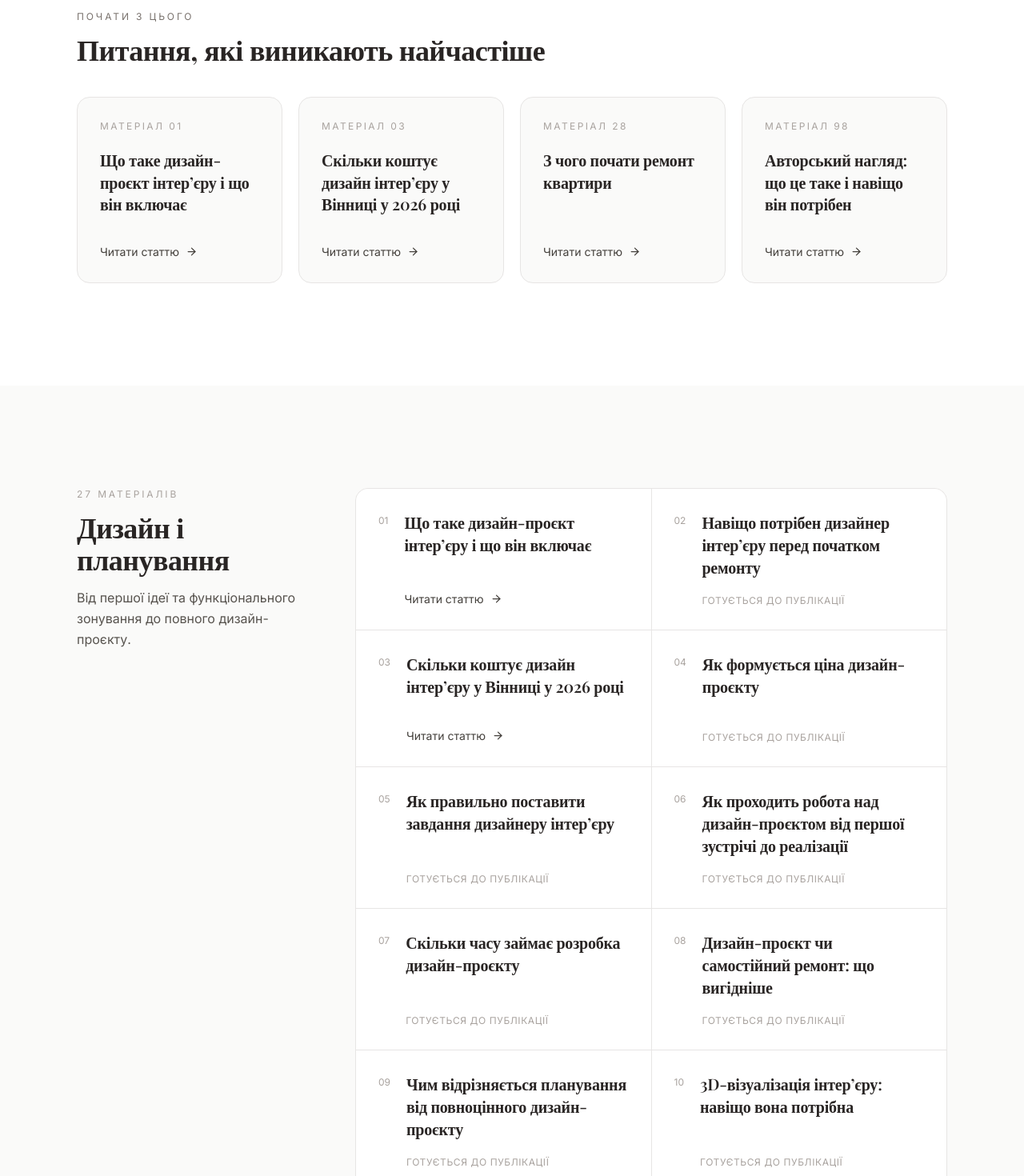
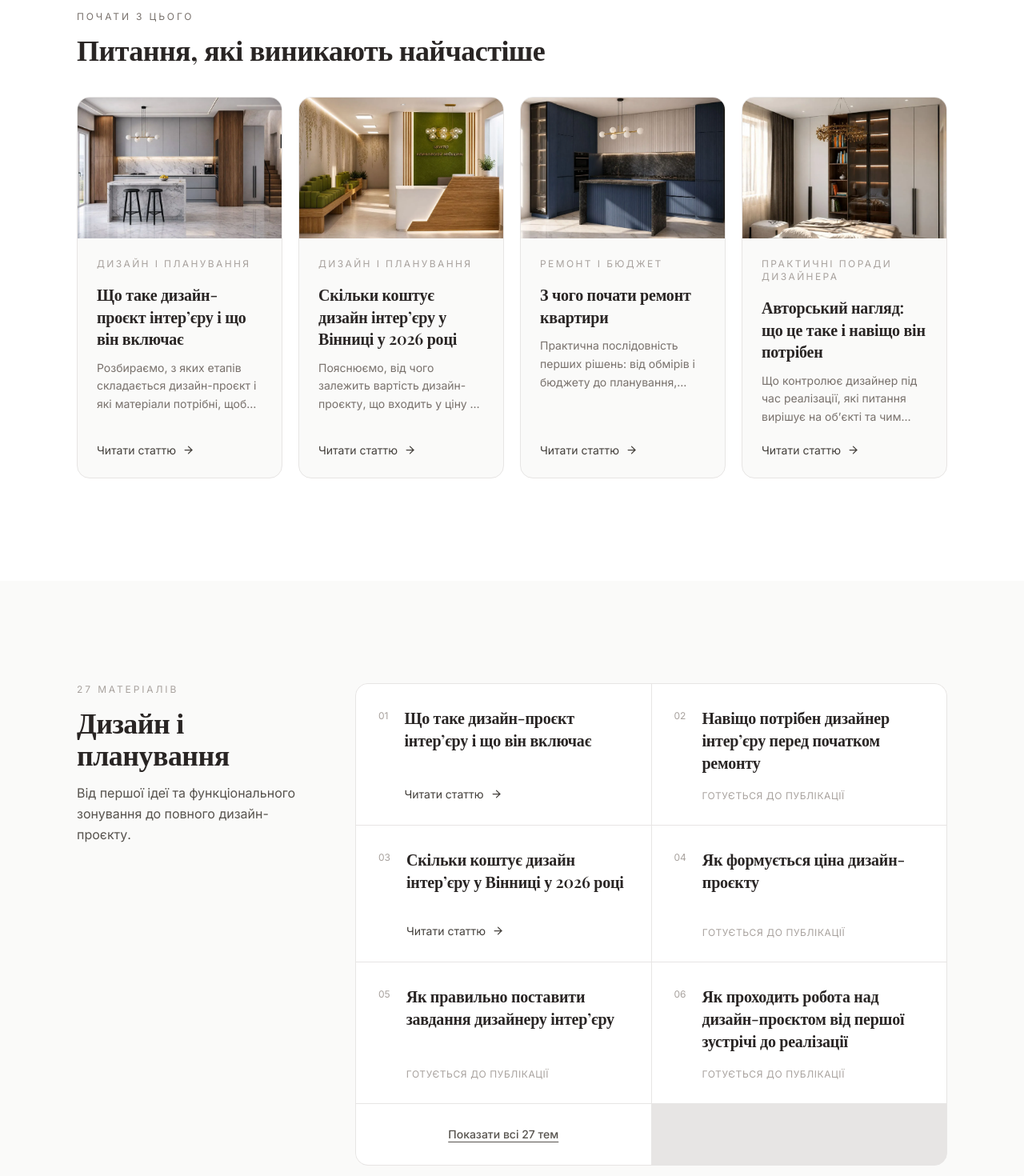
Before and after one commit to certdep-spec/irina-design, a React (Vite) app: page /useful in a window 1280 px wide. Shown: the part 960-2430 px from the top of the page at 80% size. Built offline with nearby package versions, Linux system fonts and the light colour scheme.

Commit message:
Polish useful section and align production SEO

```diff
--- a/src/data/usefulArticles.ts
+++ b/src/data/usefulArticles.ts
@@ -21,6 +21,7 @@ export interface UsefulArticle {
   featured?: boolean;
   published?: boolean;
   updatedAt?: string;
+  cover?: string;
 }
 export const usefulCategories: UsefulCategory[] = [
   {
@@ -177,30 +178,34 @@ const slugify = (value: string) =>
     .replace(/['’]/g, "")
     .replace(/[^a-zа-яіїєґ0-9]+/giu, "-")
     .replace(/^-+|-+$/g, "");
-const published: Record<number, Pick<UsefulArticle, "slug" | "excerpt" | "updatedAt">> = {
+const published: Record<number, Pick<UsefulArticle, "slug" | "excerpt" | "updatedAt" | "cover">> = {
   1: {
     slug: "shcho-take-dyzain-proiekt-interieru",
     excerpt:
       "Розбираємо, з яких етапів складається дизайн-проєкт і які матеріали потрібні, щоб ремонт був передбачуваним.",
     updatedAt: "2026-08-28",
+    cover: "/archives/living/001.webp",
   },
   3: {
     slug: "skilky-koshtuie-dyzain-interieru-u-vinnytsi",
     excerpt:
       "Пояснюємо, від чого залежить вартість дизайн-проєкту, що входить у ціну та як коректно порівнювати пропозиції дизайнерів.",
     updatedAt: "2026-08-28",
+    cover: "/archives/comercial/к001.webp",
   },
   28: {
     slug: "z-choho-pochaty-remont-kvartyry",
     excerpt:
       "Практична послідовність перших рішень: від обмірів і бюджету до планування, кошторису та старту будівельних робіт.",
     updatedAt: "2026-08-28",
+    cover: "/archives/kitchen/001.webp",
   },
   98: {
     slug: "avtorskyi-nahliad-shcho-tse-i-navishcho",
     excerpt:
       "Що контролює дизайнер під час реалізації, які питання вирішує на об’єкті та чим авторський нагляд не є технічним наглядом.",
     updatedAt: "2026-08-28",
+    cover: "/archives/wardrobe/001.webp",
   },
 };
 
@@ -213,6 +218,7 @@ export const usefulArticles: UsefulArticle[] = raw.map(([id, category, title, fe
   excerpt: published[id]?.excerpt ?? "Тема запланована в редакційному календарі.",
   published: Boolean(published[id]),
   updatedAt: published[id]?.updatedAt,
+  cover: published[id]?.cover,
 }));
 export const publishedUsefulArticles = usefulArticles.filter(article => article.published);
 export const getUsefulCategory = (id: UsefulCategoryId) =>
--- a/src/pages/Useful.tsx
+++ b/src/pages/Useful.tsx
@@ -3,6 +3,7 @@ import { Helmet } from "react-helmet-async";
 import { Link } from "react-router-dom";
 import { FiArrowRight, FiSearch } from "react-icons/fi";
 import { Reveal } from "../components/Reveal";
+import { Image } from "../components/Image";
 import {
   publishedUsefulArticles,
   usefulArticles,
@@ -10,11 +11,12 @@ import {
   type UsefulCategoryId,
 } from "../data/usefulArticles";
 
-const SITE_URL = "https://irina-design.netlify.app";
+const SITE_URL = "https://irina-design.vercel.app";
 
 const Useful: React.FC = () => {
   const [query, setQuery] = useState("");
   const [activeCategory, setActiveCategory] = useState<UsefulCategoryId | "all">("all");
+  const [expandedCategories, setExpandedCategories] = useState<Set<UsefulCategoryId>>(new Set());
   const normalizedQuery = query.trim().toLocaleLowerCase("uk-UA");
 
   const filteredArticles = useMemo(
@@ -123,15 +125,32 @@ const Useful: React.FC = () => {
               {featured.map(article => (
                 <article
                   key={article.id}
-                  className="min-h-[230px] rounded-2xl border border-stone-200 bg-stone-50 p-7 flex flex-col"
+                  className="group min-h-[390px] rounded-2xl border border-stone-200 bg-stone-50 overflow-hidden flex flex-col"
                 >
-                  <span className="text-xs tracking-[0.2em] uppercase text-stone-400 mb-5">
-                    Матеріал {String(article.id).padStart(2, "0")}
-                  </span>
-                  <h3 className="text-xl font-serif font-semibold leading-snug text-stone-800 mb-4">
-                    {article.title}
-                  </h3>
-                  <ArticleState article={article} />
+                  <Link
+                    to={`/useful/${article.slug}`}
+                    className="block h-44 overflow-hidden"
+                    aria-label={`Читати: ${article.title}`}
+                  >
+                    <Image
+                      baseSrc={article.cover ?? ""}
+                      alt=""
+                      loading="lazy"
+                      className="transition-transform duration-700 group-hover:scale-[1.04]"
+                    />
+                  </Link>
+                  <div className="p-6 flex flex-col flex-1">
+                    <span className="text-xs tracking-[0.2em] uppercase text-stone-400 mb-4">
+                      {usefulCategories.find(category => category.id === article.category)?.title}
+                    </span>
+                    <h3 className="text-xl font-serif font-semibold leading-snug text-stone-800 mb-3">
+                      {article.title}
+                    </h3>
+                    <p className="text-sm text-stone-500 leading-relaxed line-clamp-3">
+                      {article.excerpt}
+                    </p>
+                    <ArticleState article={article} />
+                  </div>
                 </article>
               ))}
             </div>
@@ -192,6 +211,9 @@ const Useful: React.FC = () => {
             <div className="space-y-16">
               {usefulCategories.map(category => {
                 const articles = usefulArticles.filter(article => article.category === category.id);
+                const visibleArticles = expandedCategories.has(category.id)
+                  ? articles
+                  : articles.slice(0, 6);
                 return (
                   <section key={category.id} id={category.id} className="scroll-mt-32">
                     <div className="grid grid-cols-1 lg:grid-cols-[300px_1fr] gap-8 lg:gap-12">
@@ -205,7 +227,7 @@ const Useful: React.FC = () => {
                         <p className="text-stone-600 leading-relaxed">{category.description}</p>
                       </div>
                       <div className="grid grid-cols-1 md:grid-cols-2 gap-px bg-stone-200 border border-stone-200 rounded-2xl overflow-hidden">
-                        {articles.map(article => (
+                        {visibleArticles.map(article => (
                           <article
                             key={article.id}
                             className="bg-white p-6 md:p-7 min-h-[170px] flex gap-5"
@@ -221,6 +243,27 @@ const Useful: React.FC = () => {
                             </div>
                           </article>
                         ))}
+                        {articles.length > 6 && (
+                          <div className="bg-white p-6 md:p-7 flex items-center justify-center">
+                            <button
+                              type="button"
+                              onClick={() =>
+                                setExpandedCategories(current => {
+                                  const next = new Set(current);
+                                  next.has(category.id)
+                                    ? next.delete(category.id)
+                                    : next.add(category.id);
+                                  return next;
+                                })
+                              }
+                              className="text-sm font-medium underline underline-offset-4 text-stone-600 hover:text-stone-950"
+                            >
+                              {expandedCategories.has(category.id)
+                                ? "Згорнути список"
+                                : `Показати всі ${articles.length} тем`}
+                            </button>
+                          </div>
+                        )}
                       </div>
                     </div>
                   </section>
--- a/src/pages/UsefulArticle.tsx
+++ b/src/pages/UsefulArticle.tsx
@@ -5,7 +5,7 @@ import { FiArrowLeft, FiArrowRight, FiCheck } from "react-icons/fi";
 import { getUsefulCategory, usefulArticles } from "../data/usefulArticles";
 import { usefulArticleContent } from "../data/usefulArticleContent";
 
-const SITE_URL = "https://irina-design.netlify.app";
+const SITE_URL = "https://irina-design.vercel.app";
 
 const UsefulArticle: React.FC = () => {
   const { slug } = useParams<{ slug: string }>();
--- a/vite.config.ts
+++ b/vite.config.ts
@@ -7,7 +7,7 @@ import { fileURLToPath } from "url";
 import path from "path";
 
 const __dirname = path.dirname(fileURLToPath(import.meta.url));
-const SITE_URL = "https://irina-design.netlify.app";
+const SITE_URL = "https://irina-design.vercel.app";
 
 export default defineConfig(() => ({
   base: process.env.BASE_PATH || "/",
@@ -15,7 +15,21 @@ export default defineConfig(() => ({
     react(),
     ViteImageOptimizer({ webp: { quality: 80 } }),
     visualizer({ filename: "stats.html", open: false, gzipSize: true }),
-    Sitemap({ hostname: SITE_URL, dynamicRoutes: ["/about", "/portfolio", "/services", "/useful", "/useful/shcho-take-dyzain-proiekt-interieru", "/contact"], exclude: ["/404", "/google5b6109d09ed90c5a"] }),
+    Sitemap({
+      hostname: SITE_URL,
+      dynamicRoutes: [
+        "/about",
+        "/portfolio",
+        "/services",
+        "/useful",
+        "/useful/shcho-take-dyzain-proiekt-interieru",
+        "/useful/skilky-koshtuie-dyzain-interieru-u-vinnytsi",
+        "/useful/z-choho-pochaty-remont-kvartyry",
+        "/useful/avtorskyi-nahliad-shcho-tse-i-navishcho",
+        "/contact",
+      ],
+      exclude: ["/404", "/google5b6109d09ed90c5a"],
+    }),
   ].filter(Boolean),
   resolve: { alias: { "@": path.resolve(__dirname, "./src") } },
   server: {
@@ -24,7 +38,10 @@ export default defineConfig(() => ({
     proxy: {
       "/dev-api": { target: "http://127.0.0.1:5174", changeOrigin: true },
       "/api": { target: "http://127.0.0.1:5174", changeOrigin: true },
-      "/.netlify": { target: "http://localhost:8888", bypass: req => req.url?.includes("/.netlify/functions/") ? null : req.url },
+      "/.netlify": {
+        target: "http://localhost:8888",
+        bypass: req => (req.url?.includes("/.netlify/functions/") ? null : req.url),
+      },
     },
   },
 }));
```
Also changed, not shown: src/App.tsx (+20 -6 lines).
